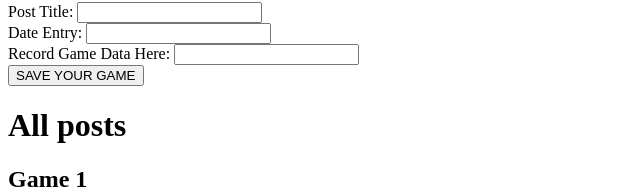
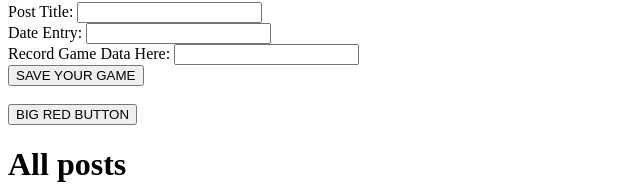
Before and after one commit to jordanoboyle/blog-frontend-2, a React (Vite) app: page / in a window 1280 px wide. Shown: the part 104-298 px from the top of the page, without its empty margins (0-640 px from the left). Built offline with nearby package versions, Linux system fonts and the light colour scheme.

Commit message:
Big Red Button, handlesIndexPosts const function

```diff
--- a/package.json
+++ b/package.json
@@ -10,6 +10,7 @@
     "preview": "vite preview"
   },
   "dependencies": {
+    "axios": "^1.7.2",
     "react": "^18.2.0",
     "react-dom": "^18.2.0"
   },
--- a/src/Content.jsx
+++ b/src/Content.jsx
@@ -2,6 +2,9 @@ import { NewPosts } from "./NewPosts";
 import { PostsIndex } from "./PostsIndex";
 
 export function Content() {
+  const handlesIndexPosts = () => {
+    console.log("GET That DATA!")
+  }
   let posts = [
     {
       id: 1,
@@ -21,6 +24,10 @@ export function Content() {
   return (
     <div>
       <NewPosts />
+      <br></br>
+      <button title="PressHere" onClick={handlesIndexPosts}>
+        BIG RED BUTTON
+      </button>
       <PostsIndex posts={posts} />
     </div>
   );
```
Also changed, not shown: 1 other file (tests, documents, lock files or other folders).
